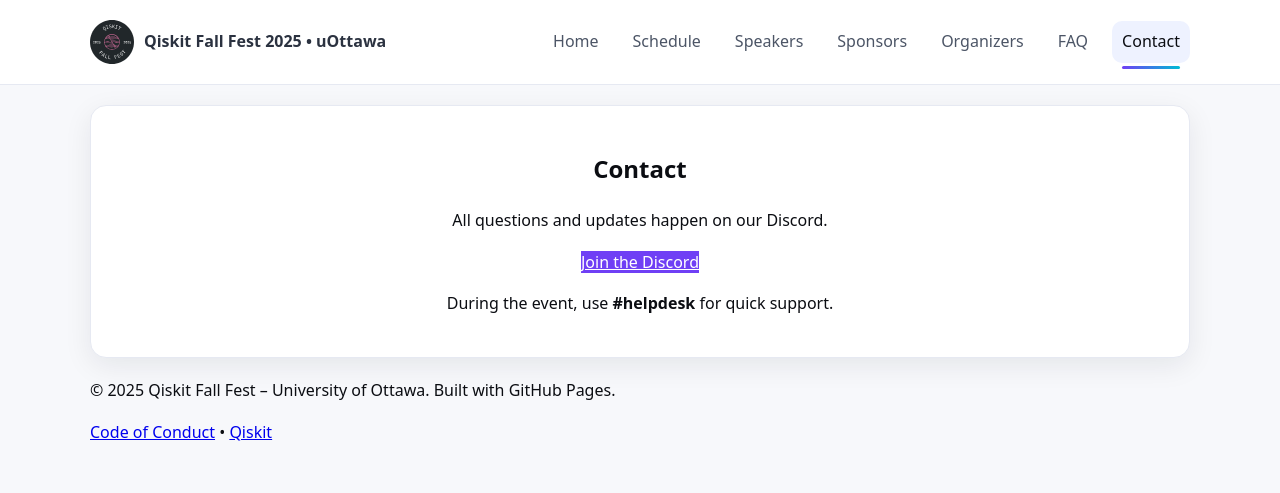
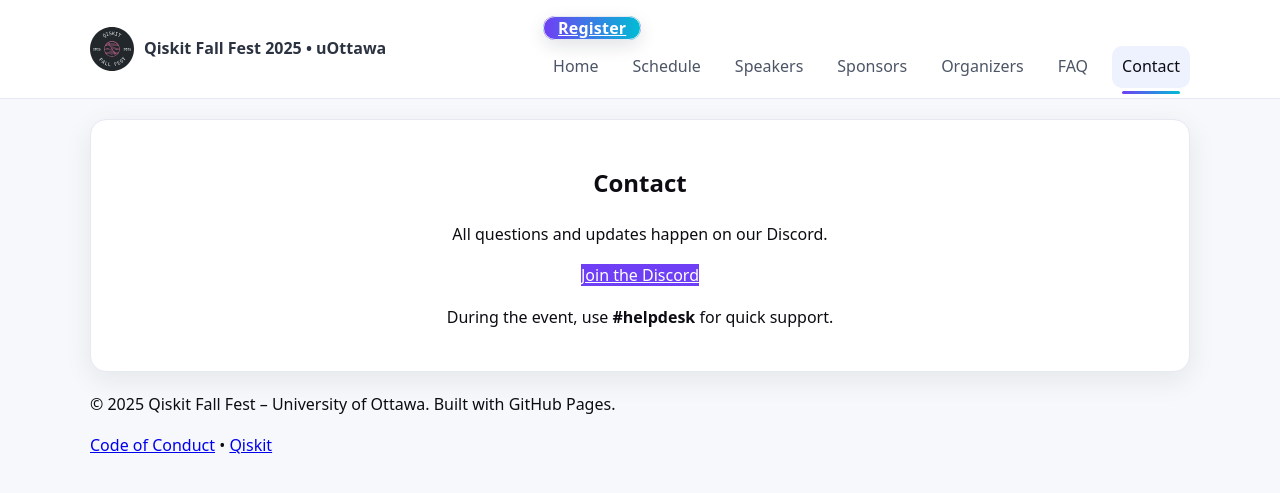
Before and after one commit to utkarshh-singh/fall-fest-2025-website, a Jekyll site: the page built from contact.md, in a window 1280 px wide. Shown: the top 493 px of the page. Built offline with Jekyll 4.4.1, drawn with Linux system fonts in a browser that asks for light colours.

Commit message:
Update nav.html

```diff
--- a/_includes/nav.html
+++ b/_includes/nav.html
@@ -7,28 +7,42 @@
   {% endfor %}
 </nav> -->
 
-<!-- <button class="nav-toggle" id="nav-toggle" aria-expanded="false" aria-controls="site-menu" aria-label="Toggle menu">☰</button>
-
-<nav id="site-menu" class="site-menu" role="navigation">
-  {% for item in site.data.nav %}
-    <a href="{{ item.url | relative_url }}"
-       class="nav-link {% if page.url == item.url %}active{% endif %}">
-      {{ item.title }}
-    </a>
-  {% endfor %}
-</nav> -->
-
 
 <!-- Right side: hamburger + menu -->
-<div class="nav-right">
+<!-- <div class="nav-right"> -->
   <!-- invisible checkbox drives the toggle -->
-  <input type="checkbox" id="navcb" class="navcb" aria-hidden="true">
+<!--   <input type="checkbox" id="navcb" class="navcb" aria-hidden="true"> -->
 
   <!-- the button users tap -->
+<!--   <label for="navcb" class="nav-toggle" aria-controls="site-menu" aria-label="Toggle menu">☰</label> -->
+
+  <!-- the menu itself -->
+<!--   <nav id="site-menu" class="site-menu" role="navigation">
+    {% for item in site.data.nav %}
+      <a href="{{ item.url | relative_url }}"
+         class="nav-link {% if page.url == item.url %}active{% endif %}">
+        {{ item.title }}
+      </a>
+    {% endfor %}
+  </nav>
+</div> -->
+
+<div class="nav-right">
+  <!-- Desktop CTA (hidden on mobile) -->
+  <a class="btn header-cta"
+     href="{{ site.register_url | default: '/registration/' | relative_url }}"
+     target="_blank" rel="noopener">Register</a>
+
+  <!-- CSS-only mobile toggle -->
+  <input type="checkbox" id="navcb" class="navcb" aria-hidden="true">
   <label for="navcb" class="nav-toggle" aria-controls="site-menu" aria-label="Toggle menu">☰</label>
 
-  <!-- the menu itself -->
+  <!-- Menu links -->
   <nav id="site-menu" class="site-menu" role="navigation">
+    <!-- Mobile CTA shown inside menu -->
+    <a href="{{ site.register_url | default: '/registration/' | relative_url }}"
+       class="nav-link cta show-mobile" target="_blank" rel="noopener">Register</a>
+
     {% for item in site.data.nav %}
       <a href="{{ item.url | relative_url }}"
          class="nav-link {% if page.url == item.url %}active{% endif %}">
```
